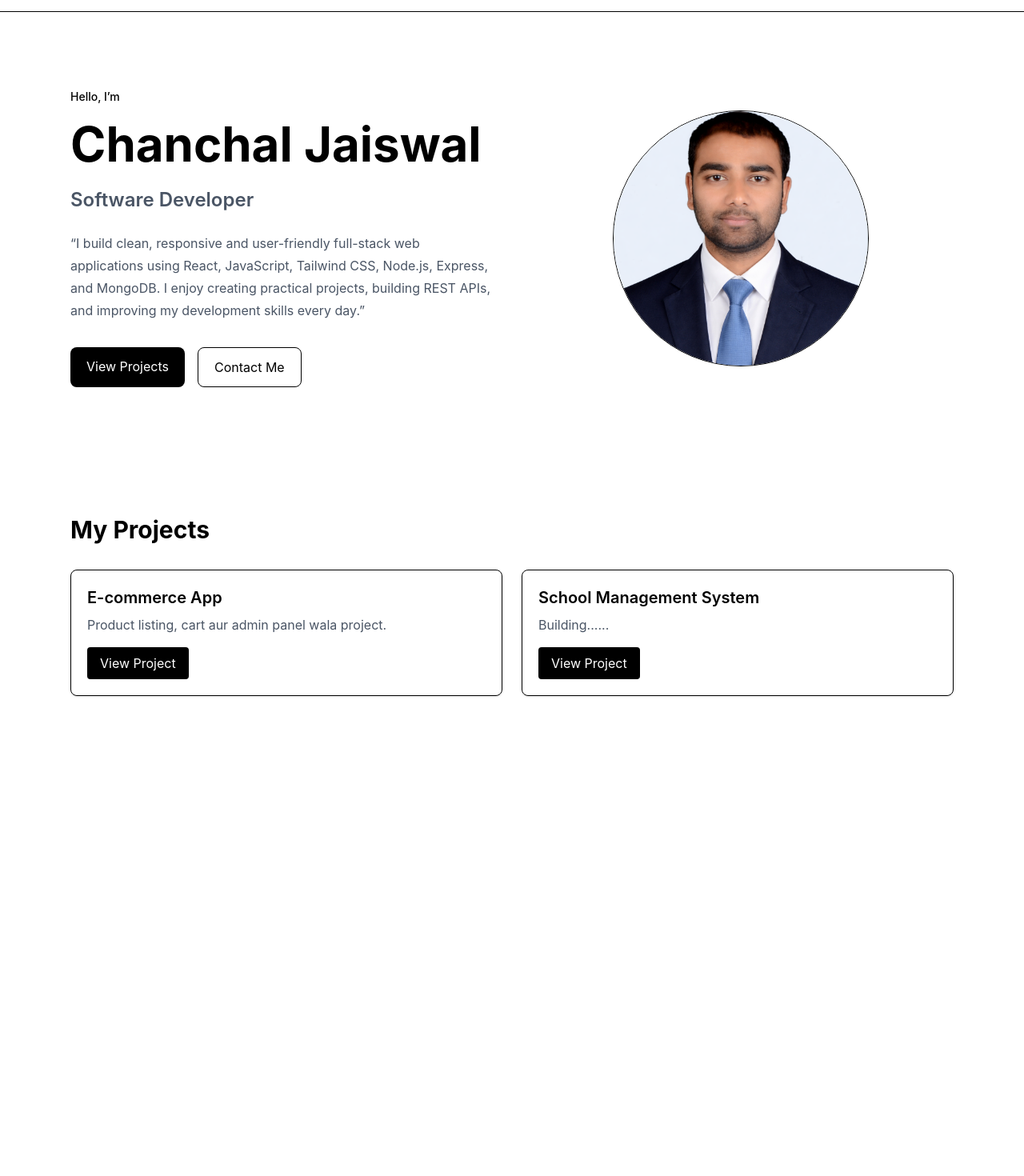
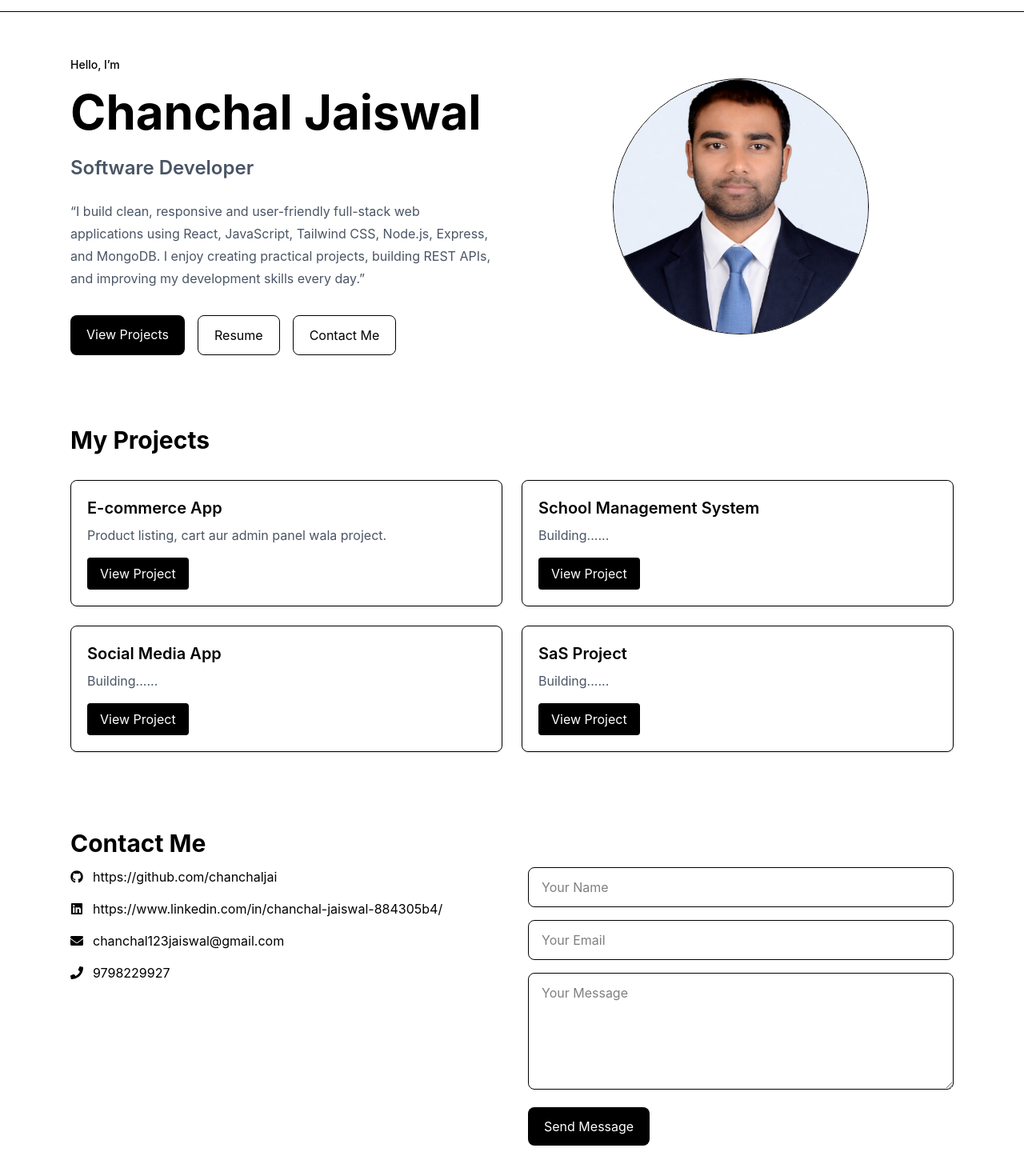
Before and after one commit to chanchaljai/react-portfolio, a React (Vite) app: page / in a window 1280 px wide. Shown: the part 56-1526 px from the top of the page at 80% size. Before the commit the page ends 990 px from the top, so only its background shows below. Built offline with nearby package versions, Linux system fonts and the light colour scheme.

Commit message:
profile setup

```diff
--- a/package.json
+++ b/package.json
@@ -10,9 +10,12 @@
     "preview": "vite preview"
   },
   "dependencies": {
+    "@emailjs/browser": "^4.4.1",
     "@tailwindcss/vite": "^4.2.4",
+    "lucide-react": "^1.14.0",
     "react": "^19.2.5",
     "react-dom": "^19.2.5",
+    "react-icons": "^5.6.0",
     "tailwindcss": "^4.2.4"
   },
   "devDependencies": {
--- a/src/App.jsx
+++ b/src/App.jsx
@@ -2,6 +2,7 @@ import React from 'react'
 import Navbar from './components/Navbar'
 import Hero from './components/Hero'
 import Projects from './components/Projects'
+import Contact from './components/Contact'
 
 
 
@@ -12,6 +13,7 @@ const App = () => {
       <Navbar />
       <Hero />
       <Projects />
+      <Contact />
     </div>
   )
 }
--- /dev/null
+++ b/src/components/Contact.jsx
@@ -0,0 +1,97 @@
+import React, { useRef } from "react";
+import emailjs from "@emailjs/browser";
+import {
+  FaGithub,
+  FaLinkedin,
+  FaEnvelope,
+  FaPhone,
+} from "react-icons/fa";
+
+const Contact = () => {
+  const form = useRef();
+
+  const sendEmail = (e) => {
+    e.preventDefault();
+
+    emailjs
+      .sendForm(
+        "service_72hx2ip",   // Service ID
+        "template_zzzuyki",  // Template ID
+        form.current,
+        "KCS_AsTcWLWL91lya"     // Public Key
+      )
+      .then(
+        () => {
+          alert("Message sent successfully!");
+          form.current.reset();
+        },
+        (error) => {
+          alert("Failed to send message");
+          console.log(error.text);
+        }
+      );
+  };
+
+  return (
+    <section id="contact" className="max-w-6xl mx-auto px-6 py-16">
+      <h2 className="text-3xl font-bold mb-3">Contact Me</h2>
+
+      <div className="grid md:grid-cols-2 gap-10">
+
+        {/* LEFT SIDE */}
+        <div className="space-y-4">
+          <a href="https://github.com/chanchaljai" className="flex items-center gap-3">
+            <FaGithub /> https://github.com/chanchaljai
+          </a>
+
+          <a href="https://www.linkedin.com/in/chanchal-jaiswal-884305b4/" className="flex items-center gap-3">
+            <FaLinkedin /> https://www.linkedin.com/in/chanchal-jaiswal-884305b4/
+          </a>
+
+          <a href="chanchal123jaiswal@gmail.com" className="flex items-center gap-3">
+            <FaEnvelope /> chanchal123jaiswal@gmail.com
+          </a>
+
+          <a href="tel:+919798229927" className="flex items-center gap-3">
+            <FaPhone /> 9798229927
+          </a>
+        </div>
+
+        {/* RIGHT SIDE FORM */}
+        <form ref={form} onSubmit={sendEmail} className="space-y-4">
+
+          <input
+            name="user_name"
+            type="text"
+            placeholder="Your Name"
+            className="w-full border rounded-lg px-4 py-3"
+          />
+
+          <input
+            name="user_email"
+            type="email"
+            placeholder="Your Email"
+            className="w-full border rounded-lg px-4 py-3"
+          />
+
+          <textarea
+            name="message"
+            rows="5"
+            placeholder="Your Message"
+            className="w-full border rounded-lg px-4 py-3"
+          ></textarea>
+
+          <button
+            type="submit"
+            className="px-5 py-3 bg-black text-white rounded-lg"
+          >
+            Send Message
+          </button>
+
+        </form>
+      </div>
+    </section>
+  );
+};
+
+export default Contact;
--- a/src/components/Hero.jsx
+++ b/src/components/Hero.jsx
@@ -1,12 +1,10 @@
 import React from "react";
 import pic from "../assets/pic1.png";
+import resume from "../assets/resume.pdf";
 
 const Hero = () => {
   return (
-    <section
-      id="home"
-      className="max-w-6xl mx-auto px-6 py-16 md:py-24"
-    >
+    <section id="home" className="max-w-6xl mx-auto px-6 py-16 md:py-14">
       <div className="grid md:grid-cols-2 gap-10 items-center">
         {/* Left side */}
         <div>
@@ -21,7 +19,10 @@ const Hero = () => {
           </h2>
 
           <p className="text-gray-600 leading-7 max-w-xl mb-8">
-           “I build clean, responsive and user-friendly full-stack web applications using React, JavaScript, Tailwind CSS, Node.js, Express, and MongoDB. I enjoy creating practical projects, building REST APIs, and improving my development skills every day.”
+            “I build clean, responsive and user-friendly full-stack web
+            applications using React, JavaScript, Tailwind CSS, Node.js,
+            Express, and MongoDB. I enjoy creating practical projects, building
+            REST APIs, and improving my development skills every day.”
           </p>
 
           <div className="flex gap-4">
@@ -31,11 +32,16 @@ const Hero = () => {
             >
               View Projects
             </a>
-
             <a
-              href="#contact"
+              href={resume}
+              target="_blank"
+              rel="noopener noreferrer"
               className="px-5 py-3 rounded-lg border"
             >
+              Resume
+            </a>
+
+            <a href="#contact" className="px-5 py-3 rounded-lg border">
               Contact Me
             </a>
           </div>
--- a/src/components/Projects.jsx
+++ b/src/components/Projects.jsx
@@ -14,12 +14,25 @@ const projects = [
     description: "Building......",
     link: "https://your-project-link.com",
   },
+   {
+    id: 3,
+    title: "Social Media App",
+    description: "Building......",
+    link: "https://your-project-link.com",
+  },
+   {
+    id: 4,
+    title: "SaS Project",
+    description: "Building......",
+    link: "https://your-project-link.com",
+  },
+
 
 ];
 
 const Projects = () => {
   return (
-    <section id="projects" className="max-w-6xl mx-auto px-6 py-16">
+    <section id="projects" className="max-w-6xl mx-auto px-6 py-8">
       <h2 className="text-3xl font-bold mb-8">My Projects</h2>
 
       <div className="grid md:grid-cols-2 gap-6">
```
Also changed, not shown: 2 other files (tests, documents, lock files or other folders).
